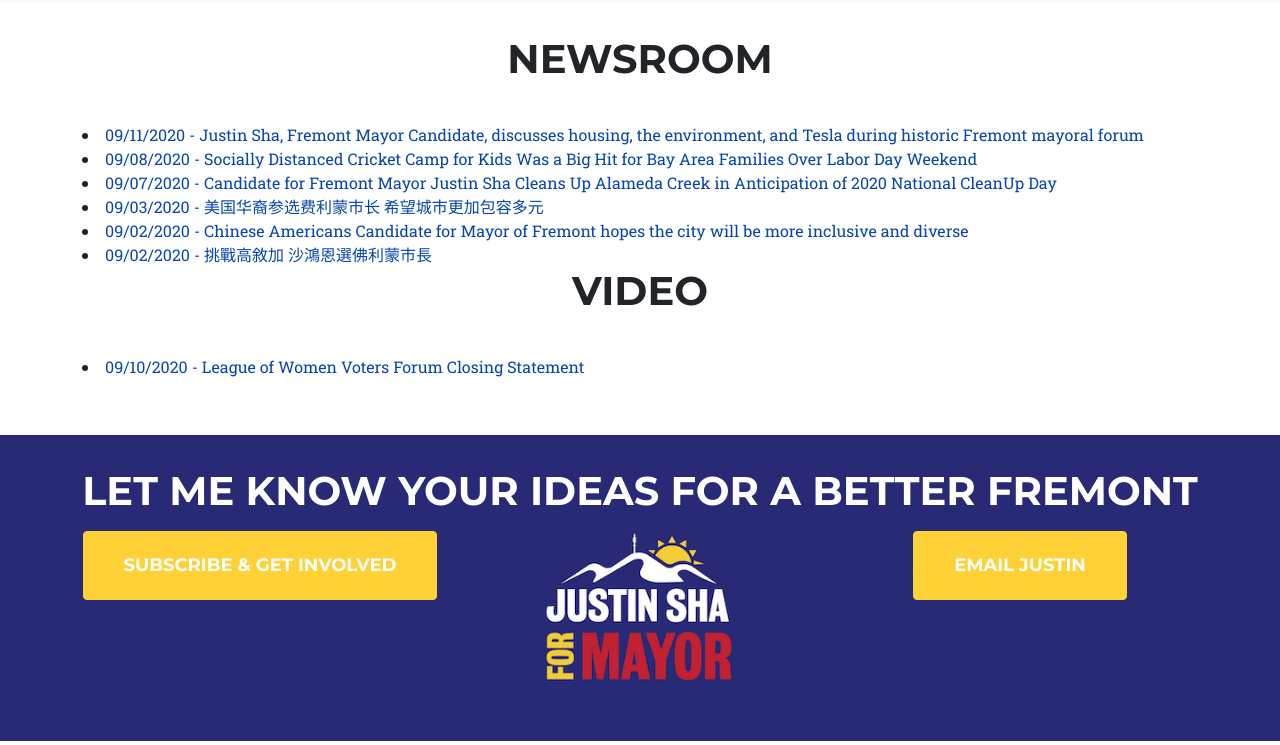
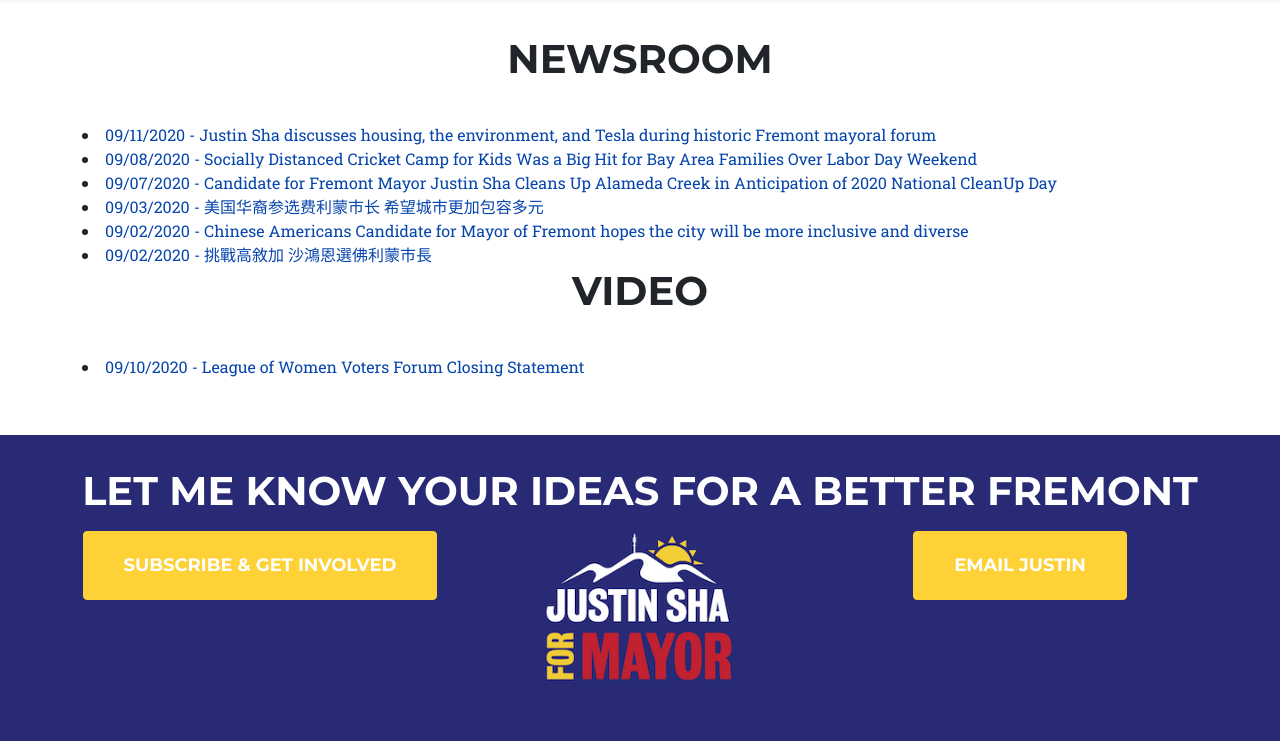
Before and after one commit to av8ramit/justinsha4mayor, a plain HTML site: page index.html in a window 1280 px wide. Shown: the part 3760-4505 px from the top of the page. Drawn offline with nearby package versions, Linux system fonts and the light colour scheme; a web font is replaced by a local one.

Commit message:
Add files via upload

```diff
--- a/index.html
+++ b/index.html
@@ -315,7 +315,7 @@
                 </div>
                 <br>
                 <li>
-                    <a href="https://www.einpresswire.com/article/526014915/justin-sha-fremont-mayor-candidate-discusses-housing-the-environment-and-tesla-during-historic-fremont-mayoral-forum" target="_blank">09/11/2020 - Justin Sha, Fremont Mayor Candidate, discusses housing, the environment, and Tesla during historic Fremont mayoral forum
+                    <a href="https://www.einpresswire.com/article/526014915/justin-sha-fremont-mayor-candidate-discusses-housing-the-environment-and-tesla-during-historic-fremont-mayoral-forum" target="_blank">09/11/2020 - Justin Sha discusses housing, the environment, and Tesla during historic Fremont mayoral forum
                     </a>
                 </li>
                 <li>
```
